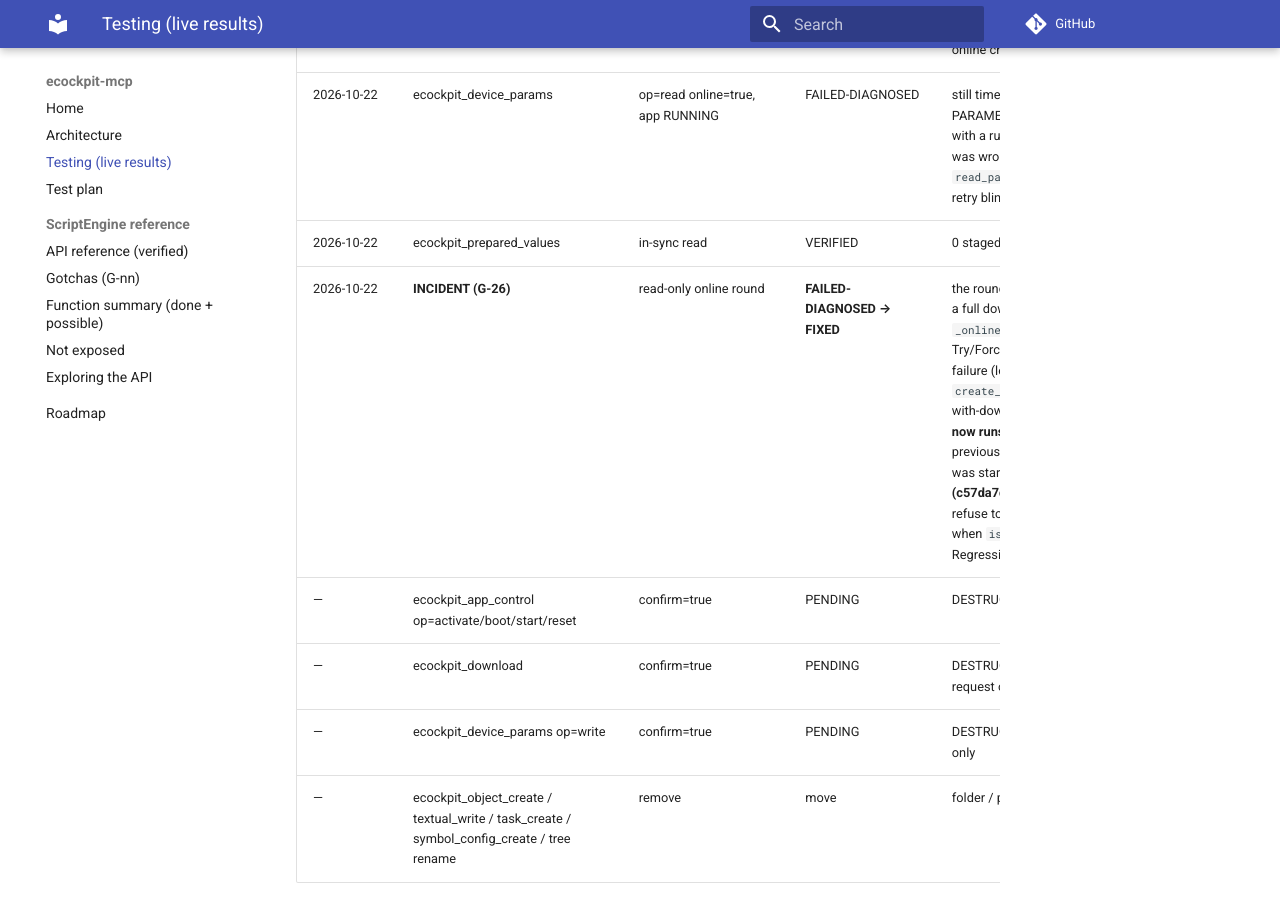
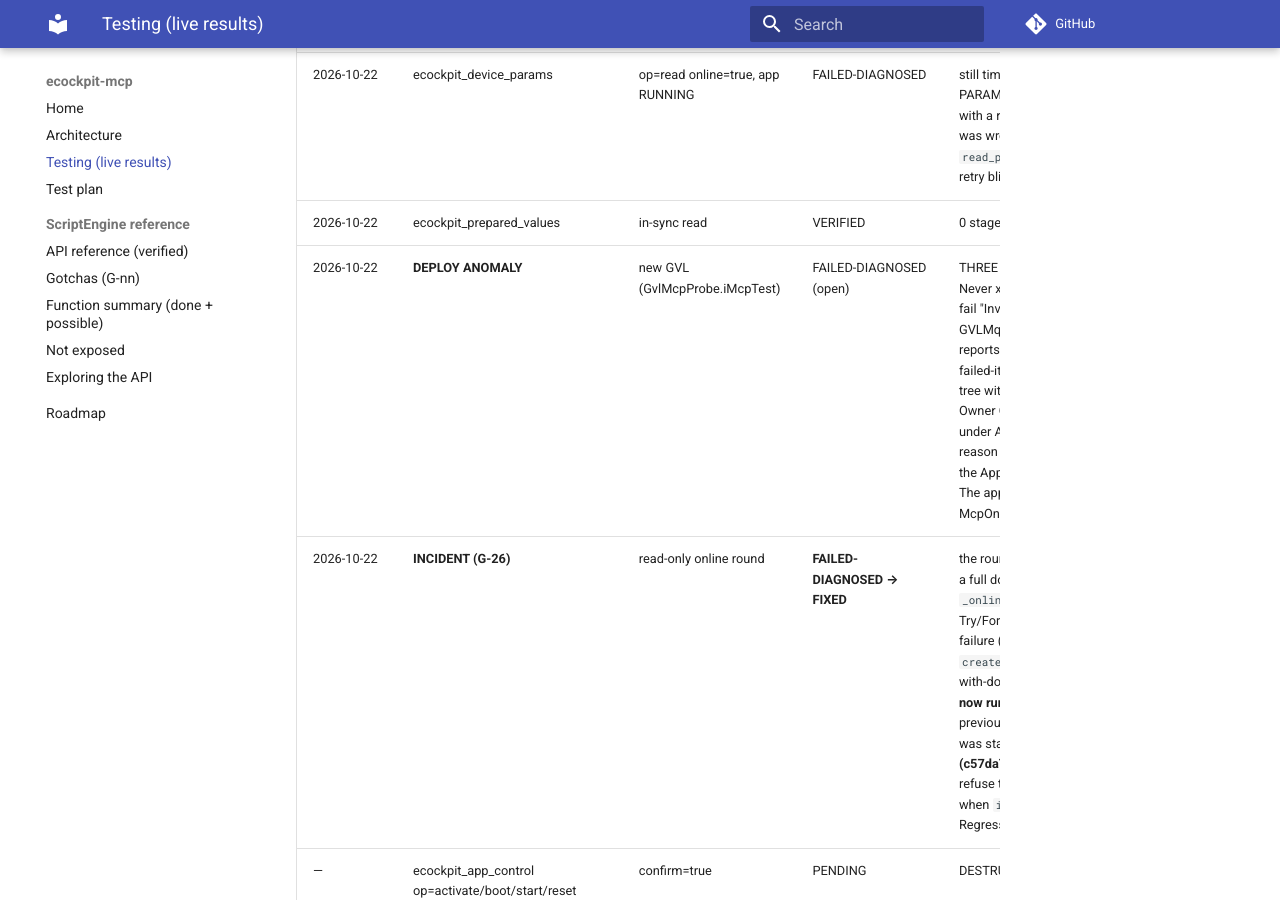
Before and after one commit to mikolaj-kow/ecockpit-mcp, an MkDocs documentation site: the page built from docs/TESTING.md, in a window 1280 px wide and 900 px high, scrolled down 6865 px. Built offline with MkDocs 1.6.1 and Material for MkDocs 9.7.7, drawn with Linux system fonts in a browser that asks for light colours; comment, search, counter and statistics services are not loaded; some of the changed text lies outside the part shown.

Commit message:
DEPLOY ANOMALY: three OK deploys did not transfer the new GVL (open)
download x2 + login Never x1 all reported success, is_uptodate=true,
compile clean, GVL in tree with correct declaration - but
GvlMcpProbe.iMcpTest is 'Invalid expression' on the PLC in every
qualification while old GVL symbols read fine. Owner GUI checks pending
(tree placement, Device Dialog Log page). No further blind deploys.

```diff
--- a/docs/TESTING.md
+++ b/docs/TESTING.md
@@ -84,6 +84,7 @@
 | 2026-10-22 | **ONLINE CHANGE** | textual_write body edit → ecockpit_login option=try | VERIFIED | login via **Try** (delta applied as online change — no escalation to download); application_state stayed **run** throughout; uptodate=true after. The app-stops-on-deploy limitation does NOT apply to body-level online changes |
 | 2026-10-22 | ecockpit_device_params | op=read online=true, app RUNNING | FAILED-DIAGNOSED | still times out — `read_online_value` on device PARAMETERS does not respond on this target even with a running app (the earlier app-stopped theory was wrong); IO-channel reads or the WAGO `read_parameter` path are the candidates — do not retry blindly |
 | 2026-10-22 | ecockpit_prepared_values | in-sync read | VERIFIED | 0 staged / 0 forced while running |
+| 2026-10-22 | **DEPLOY ANOMALY** | new GVL (GvlMcpProbe.iMcpTest) | FAILED-DIAGNOSED (open) | THREE deploys reported OK (download x2, login Never x1) yet the new GVL is NOT on the PLC: reads fail "Invalid expression" in every qualification, while GVLMqtt.sClientId reads fine and `is_uptodate` reports TRUE (bookkeeping unreliable after the failed-item modal). Compile is clean; the GVL is in the tree with the right declaration (textual_read verified). Owner GUI checks pending: (1) GvlMcpProbe visible under Application? (2) Device Dialog Log page reason for the "Download failed: Unknown reason" on the Application item. NO further blind deploys (G-07). The app RUNS the previous state (with McpOnlineProbe, without the probe GVL) |
 | 2026-10-22 | **INCIDENT (G-26)** | read-only online round | **FAILED-DIAGNOSED → FIXED** | the round DEPLOYED the open project to the PLC as a full download. Two holes: (1) `_online_login(prefer_keep)` kept Try/Force/Never/connect as fallbacks after a Keep failure (loaded snapshot ≠ PLC); (2) `create_online_device`'s connect is itself a login-with-download (no Keep option). **Impact: the PLC now runs the owner's GREEN snapshot** — the previously loaded app was STOPPED and nothing was started, so no process disruption. **Fixes (c57da7d)**: read-only logins are Keep-ONLY and refuse to escalate; `_create_online_device` refuses when `is_uptodate=false` without confirm. Regression tests pin both; 38 offline tests pass |
 | — | ecockpit_app_control op=activate/boot/start/reset | confirm=true | PENDING | DESTRUCTIVE — owner request only |
 | — | ecockpit_download | confirm=true | PENDING | DESTRUCTIVE — replaces the RUNNING app; owner request only |
```
